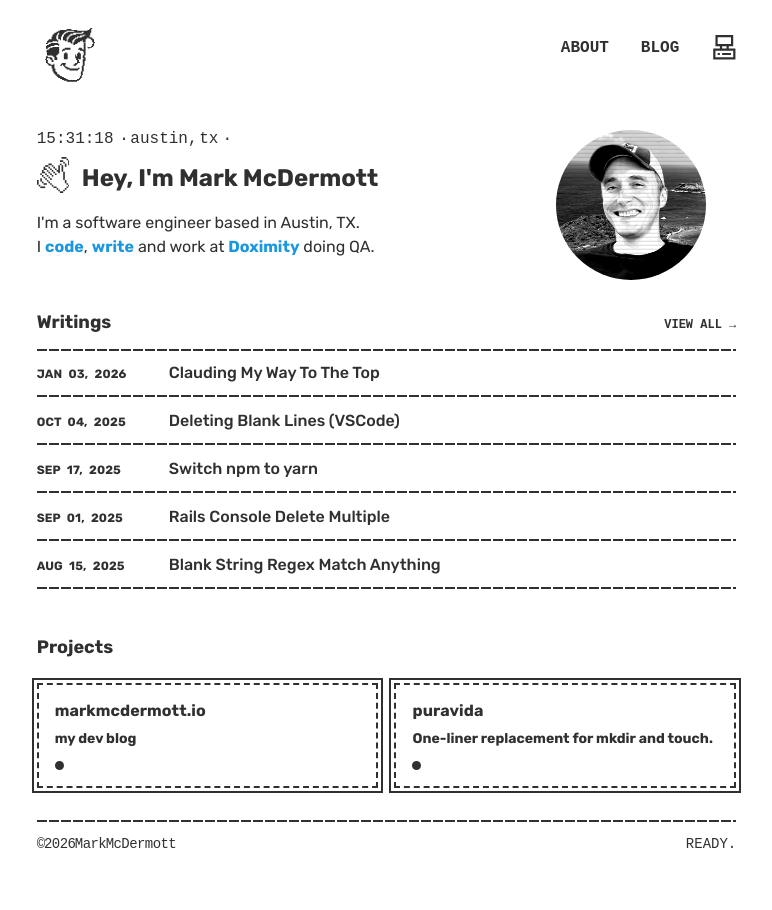
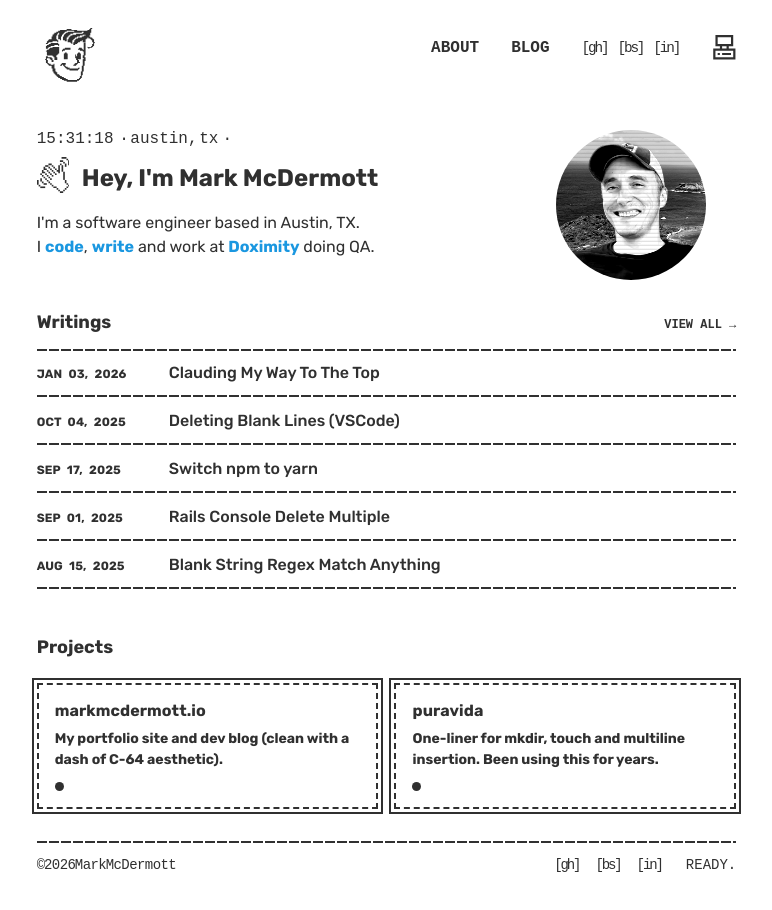
Before and after one commit to mark-mcdermott/markmcdermott.io, an Astro site: page / in a window 1280 px wide. Shown: the whole page, without its empty margins (246-1018 px from the left). Built offline with nearby package versions, Linux system fonts and the light colour scheme; Astro itself is replaced by a stand-in of ours; no server answers; a web font is replaced by a local one.

Commit message:
Add socials

```diff
--- a/src/components/Footer.astro
+++ b/src/components/Footer.astro
@@ -2,7 +2,14 @@
 ---
 <footer>
   <p class="copyright">&copy; {new Date().getFullYear()} Mark McDermott</p>
-  <p class="ready">Ready.</p>
+  <div class="footer__right">
+    <div class="footer__social">
+      <a href="https://github.com/mark-mcdermott/markmcdermott.io" target="_blank" rel="noopener noreferrer" title="github">[gh]</a>
+      <a href="https://bsky.app/profile/mark-mcdermott.bsky.social" target="_blank" rel="noopener noreferrer" title="bluesky">[bs]</a>
+      <a href="https://www.linkedin.com/in/mark-mcdermott-6a174916" target="_blank" rel="noopener noreferrer" title="linkedin">[in]</a>
+    </div>
+    <p class="ready">Ready.</p>
+  </div>
 </footer>
 
 
@@ -23,6 +30,31 @@
       text-transform: none;
     }
 
+    .footer__right {
+      display: flex;
+      align-items: center;
+      gap: $spacing-unit * 3;
+    }
+
+    .footer__social {
+      display: flex;
+      gap: $spacing-unit * 2;
+
+      a {
+        @include c64-type;
+        font-size: $font-size-sm;
+        text-decoration: none;
+        text-transform: lowercase;
+        letter-spacing: -0.15em;
+        color: inherit;
+        font-weight: normal;
+
+        &:hover {
+          color: var(--color-link);
+        }
+      }
+    }
+
     .ready {
       @include c64-type;
       font-size: $font-size-sm;
--- a/src/components/Nav.astro
+++ b/src/components/Nav.astro
@@ -27,6 +27,12 @@
       <a href="/">Home</a>
       <a href="/about">About</a>
       <a href="/blog">Blog</a>
+
+      <div class="nav__social">
+        <a href="https://github.com/mark-mcdermott/markmcdermott.io" target="_blank" rel="noopener noreferrer" title="github">[gh]</a>
+        <a href="https://bsky.app/profile/mark-mcdermott.bsky.social" target="_blank" rel="noopener noreferrer" title="bluesky">[bs]</a>
+        <a href="https://www.linkedin.com/in/mark-mcdermott-6a174916" target="_blank" rel="noopener noreferrer" title="linkedin">[in]</a>
+      </div>
 
       <button class="theme__toggle" aria-label="Toggle theme">
         <svg class="icon-sun" xmlns="http://www.w3.org/2000/svg" fill="currentColor" viewBox="0 0 24 24">
@@ -134,12 +140,25 @@
       text-transform: uppercase;
       vertical-align: middle;
 
-      &:first-child {
-        display: none;
-      }
-
       &:hover {
         color: var(--color-link);
+      }
+    }
+
+    > a:first-child {
+      display: none;
+    }
+
+    .nav__social {
+      display: flex;
+      gap: 10px;
+
+      a {
+        font-size: 0.9rem;
+        text-transform: none;
+        letter-spacing: -0.15em;
+        color: var(--color-text);
+        font-weight: normal;
       }
     }
 
@@ -196,6 +215,10 @@
         display: block;
       }
 
+      .nav__social a {
+        font-size: $font-size-lg;
+      }
+
       button.theme__toggle {
         display: none;
       }
--- a/src/pages/index.astro
+++ b/src/pages/index.astro
@@ -19,13 +19,13 @@ function formatDate(dateStr: string) {
 const projects = [
   {
     name: 'markmcdermott.io',
-    description: 'my dev blog',
+    description: 'My portfolio site and dev blog (clean with a dash of C-64 aesthetic).',
     repo: 'mark-mcdermott/markmcdermott.io',
     url: 'https://github.com/mark-mcdermott/markmcdermott.io',
   },
   {
     name: 'puravida',
-    description: 'One-liner replacement for mkdir and touch.',
+    description: 'One-liner for mkdir, touch and multiline insertion. Been using this for years.',
     repo: 'mark-mcdermott/puravida',
     url: 'https://github.com/mark-mcdermott/puravida',
   },
```
